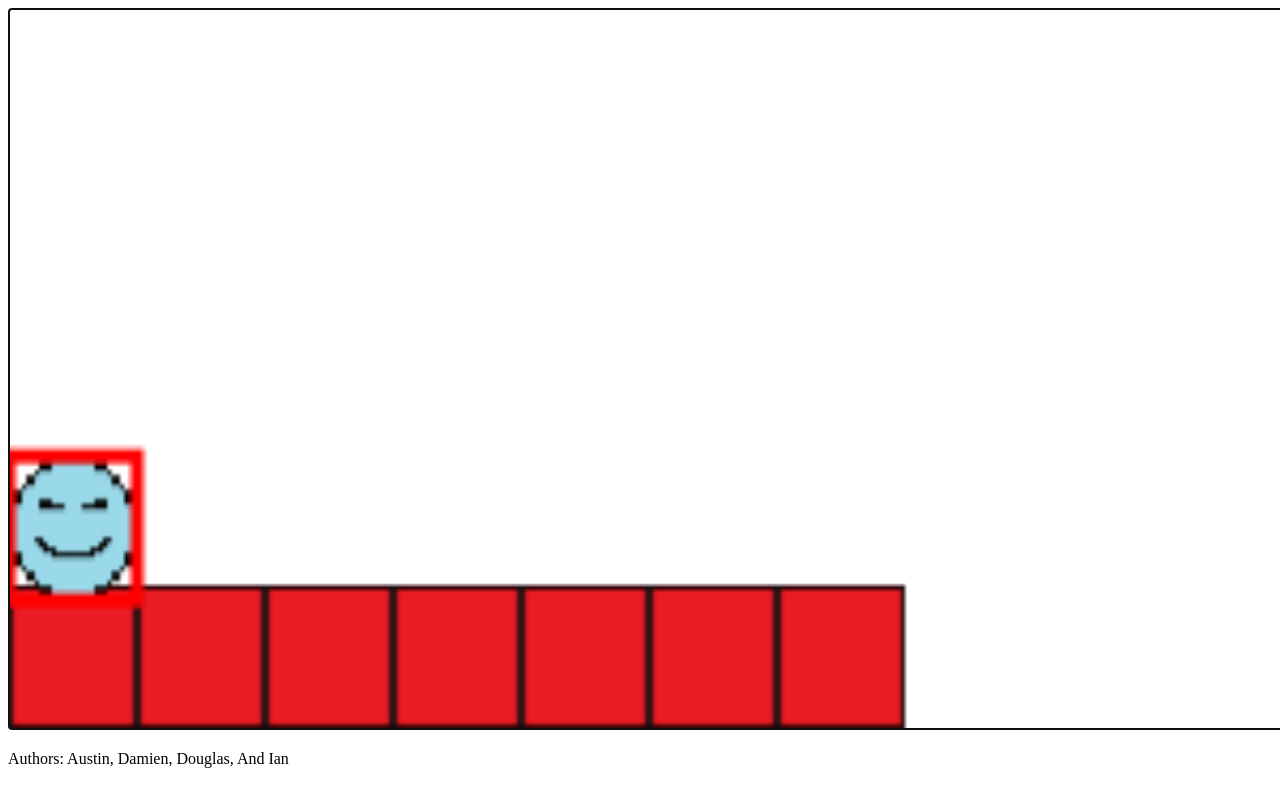
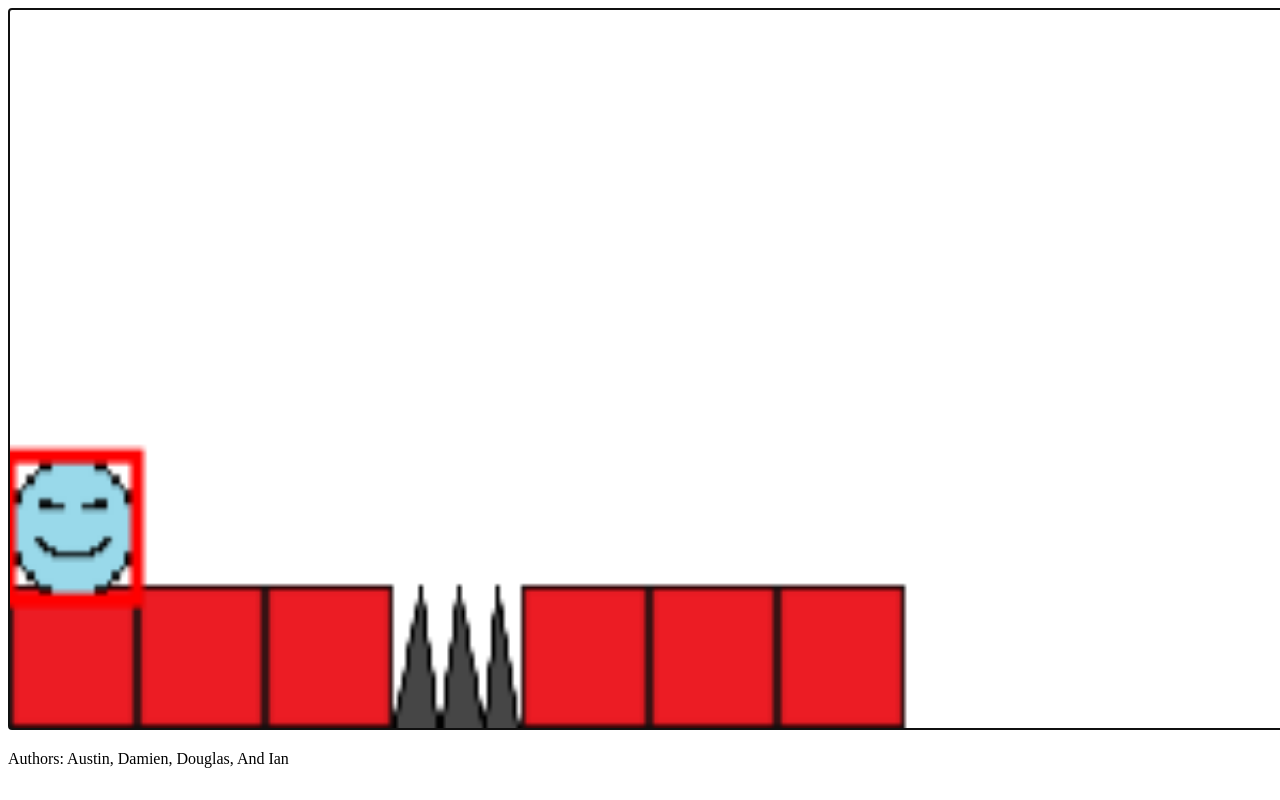
Before and after one commit to ianlean/ShapeShift-Platformer-Game, a plain HTML site: page index.html in a window 1280 px wide. Drawn offline with Linux system fonts and the light colour scheme.

Commit message:
Added Spikes

```diff
--- a/Player.js
+++ b/Player.js
@@ -96,6 +96,11 @@ class Player {
                     }
                 }
              }
+             if(entity instanceof spike){
+                console.log("hit a spike");
+                //todo this is where a death/loss of heart would be
+                this.velocityY = 16;//I think this is really funny as a place holder -Damien
+             }
             }
          });
         this.x += this.velocityX;
--- a/index.html
+++ b/index.html
@@ -13,6 +13,7 @@
     <script type="text/javascript" src="./BoundingBox.js"></script>
     <script type="text/javascript" src="./floor.js"></script>
     <script type="text/javascript" src="./Player.js"></script>
+    <script type="text/javascript" src="./spike.js"></script>
     <script type="text/javascript" src="./main.js"></script>
 </head>
 
--- a/main.js
+++ b/main.js
@@ -6,6 +6,7 @@ ASSET_MANAGER.queueDownload("./assets/circlePixel.png");
 ASSET_MANAGER.queueDownload("./assets/sqaurePixel.png");
 ASSET_MANAGER.queueDownload("./assets/trianglePixel.png");
 ASSET_MANAGER.queueDownload("./assets/square.png");
+ASSET_MANAGER.queueDownload("./assets/spikePixel.png");
 
 ASSET_MANAGER.downloadAll(() => {
 	const canvas = document.getElementById("gameWorld");
@@ -14,7 +15,7 @@ ASSET_MANAGER.downloadAll(() => {
 	gameEngine.addEntity(new floor(gameEngine,0,120));
 	gameEngine.addEntity(new floor(gameEngine,30,120));
 	gameEngine.addEntity(new floor(gameEngine,60,120));
-	gameEngine.addEntity(new floor(gameEngine,90,120));
+	gameEngine.addEntity(new spike(gameEngine,90,120));
 	gameEngine.addEntity(new floor(gameEngine,120,120));
 	gameEngine.addEntity(new floor(gameEngine,150,120));
 	gameEngine.addEntity(new floor(gameEngine,180,120));
--- /dev/null
+++ b/spike.js
@@ -0,0 +1,18 @@
+class spike {
+    constructor(game, x, y) {
+        this.game = game;
+        this.x = x;
+        this.y = y;
+        this.spritesheet = ASSET_MANAGER.getAsset("./assets/spikePixel.png");
+        this.BoundingBox = new BoundingBox(this.x, this.y, 30, 30);
+    };
+    update() {
+
+    };
+    draw(ctx) {
+        ctx.drawImage(this.spritesheet, this.x, this.y, 30, 30);
+    };
+    BoundingBox = this.BoundingBox;
+
+
+}
```
Also changed, not shown: assets/spikePixel.png (added).
